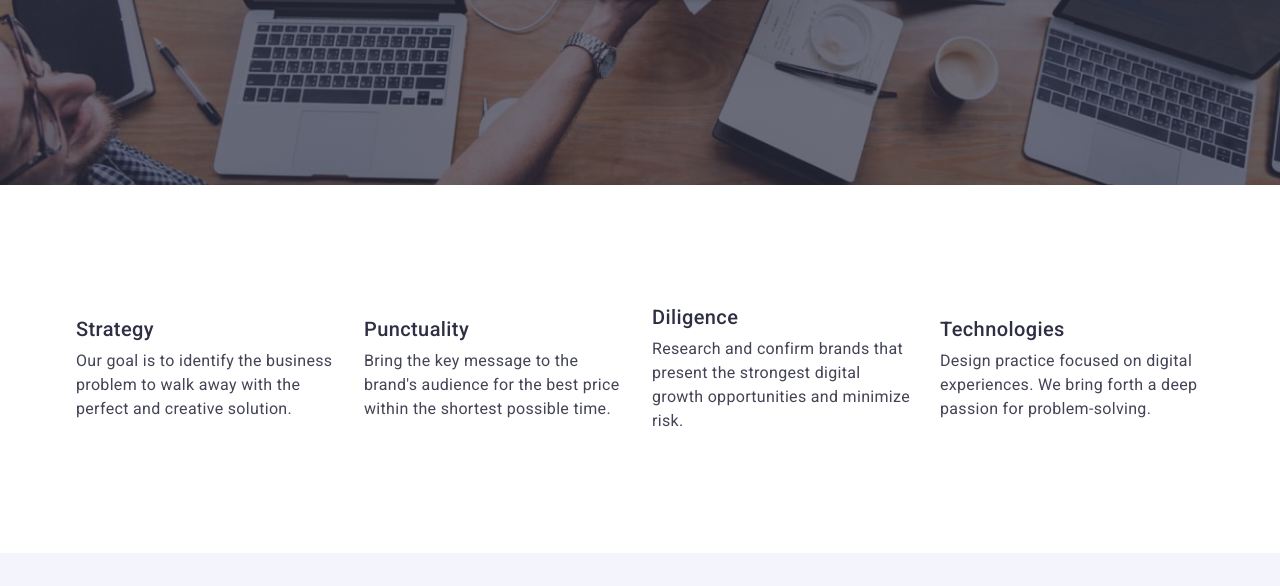
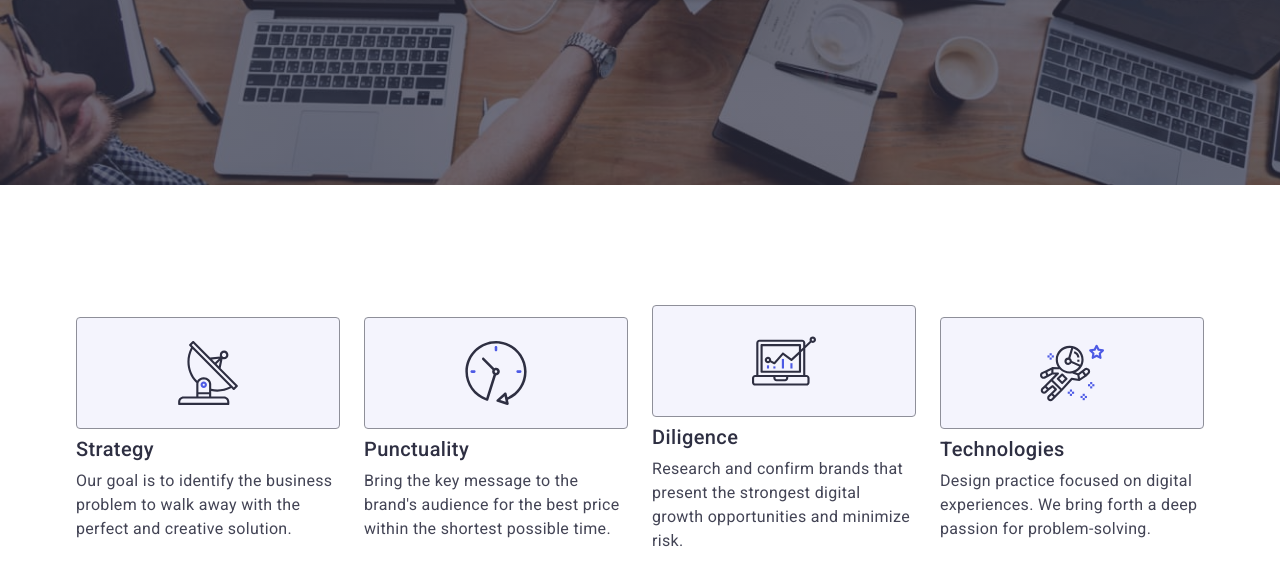
Before and after one commit to BohdanPrihodko/goit-markup-hw-04, a plain HTML site: page index.html in a window 1280 px wide. Shown: the part 464-1050 px from the top of the page. Drawn offline with nearby package versions, Linux system fonts and the light colour scheme.

Commit message:
our banefits done

```diff
--- a/css/styles.css
+++ b/css/styles.css
@@ -242,9 +242,19 @@ margin-left: auto;
     display: flex;
     align-items: center;
     gap: 24px;
+}
 
+.banefits-list-icon {
+display: flex;
+border: 1px solid #8e8f99;
+border-radius: 4px;
+height: 112px;
+align-items: center;
+justify-content: center;
+margin-bottom: 8px;
+background-color: #f4f4fd;
+}
 
-}
 .banefits-item {
     flex-basis: calc((100% - 3 * 24px) / 4)
 }
--- a/index.html
+++ b/index.html
@@ -55,6 +55,11 @@
             <h2 class="visually-hidden">Our Banefits</h2>
             <ul class="banefits-list">
                 <li class="banefits-item">
+                  <div class="banefits-list-icon">
+                    <svg width="64px" height="64px" aria-label="antenna icon">
+                      <use href="./images/icons/sprite.svg#icon-antenna"></use>
+                    </svg>
+                  </div>
                     <h3 class="banefits-subtitle">Strategy</h3>
                     <p class="banefits-subtitle-discription">
                         Our goal is to identify the business
@@ -63,6 +68,11 @@
                     </p>
                 </li>
                 <li class="banefits-item">
+                  <div class="banefits-list-icon">
+                    <svg width="64px" height="64px" aria-label="clock icon">
+                      <use href="./images/icons/sprite.svg#icon-clock"></use>
+                    </svg>
+                  </div>
                     <h3 class="banefits-subtitle">Punctuality</h3>
                     <p class="banefits-subtitle-discription">
                         Bring the key message to the brand's
@@ -71,6 +81,11 @@
                     </p>
                 </li>
                 <li class="banefits-item">
+                  <div class="banefits-list-icon">
+                    <svg width="64px" height="64px" aria-label="diagram icon">
+                      <use href="./images/icons/sprite.svg#icon-diagram"></use>
+                    </svg>
+                  </div>
                     <h3 class="banefits-subtitle">Diligence</h3>
                     <p class="banefits-subtitle-discription">
                         Research and confirm brands that
@@ -80,6 +95,11 @@
                     </p>
                 </li>
                 <li class="banefits-item">
+                  <div class="banefits-list-icon">
+                    <svg width="64px" height="64px" aria-label="astronaut icon">
+                      <use href="./images/icons/sprite.svg#icon-astronaut"></use>
+                    </svg>
+                  </div>
                     <h3 class="banefits-subtitle">Technologies</h3>
                     <p class="banefits-subtitle-discription">
                         Design practice focused on digital
```
Also changed, not shown: images/icons/sprite.svg (added).
